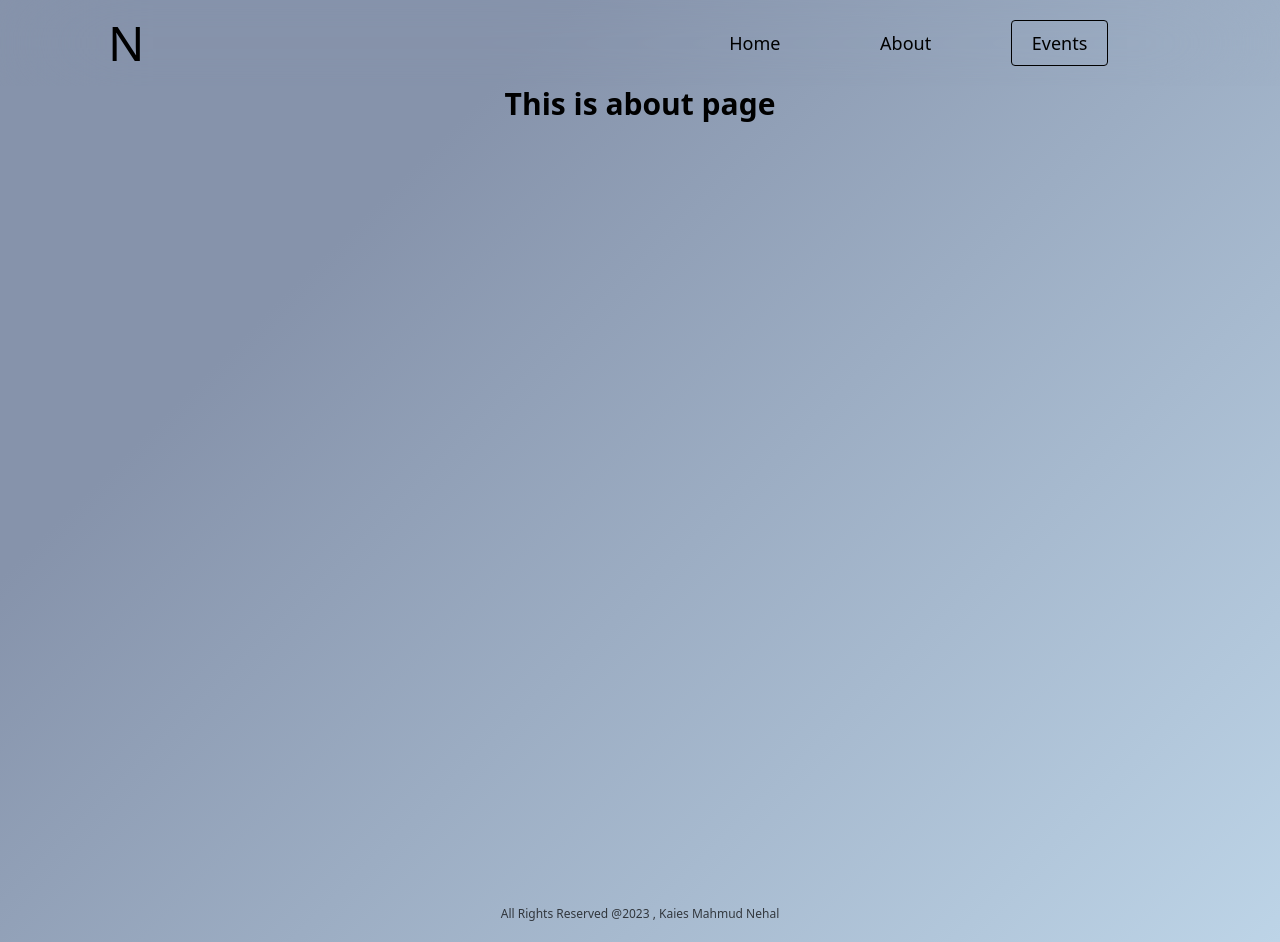
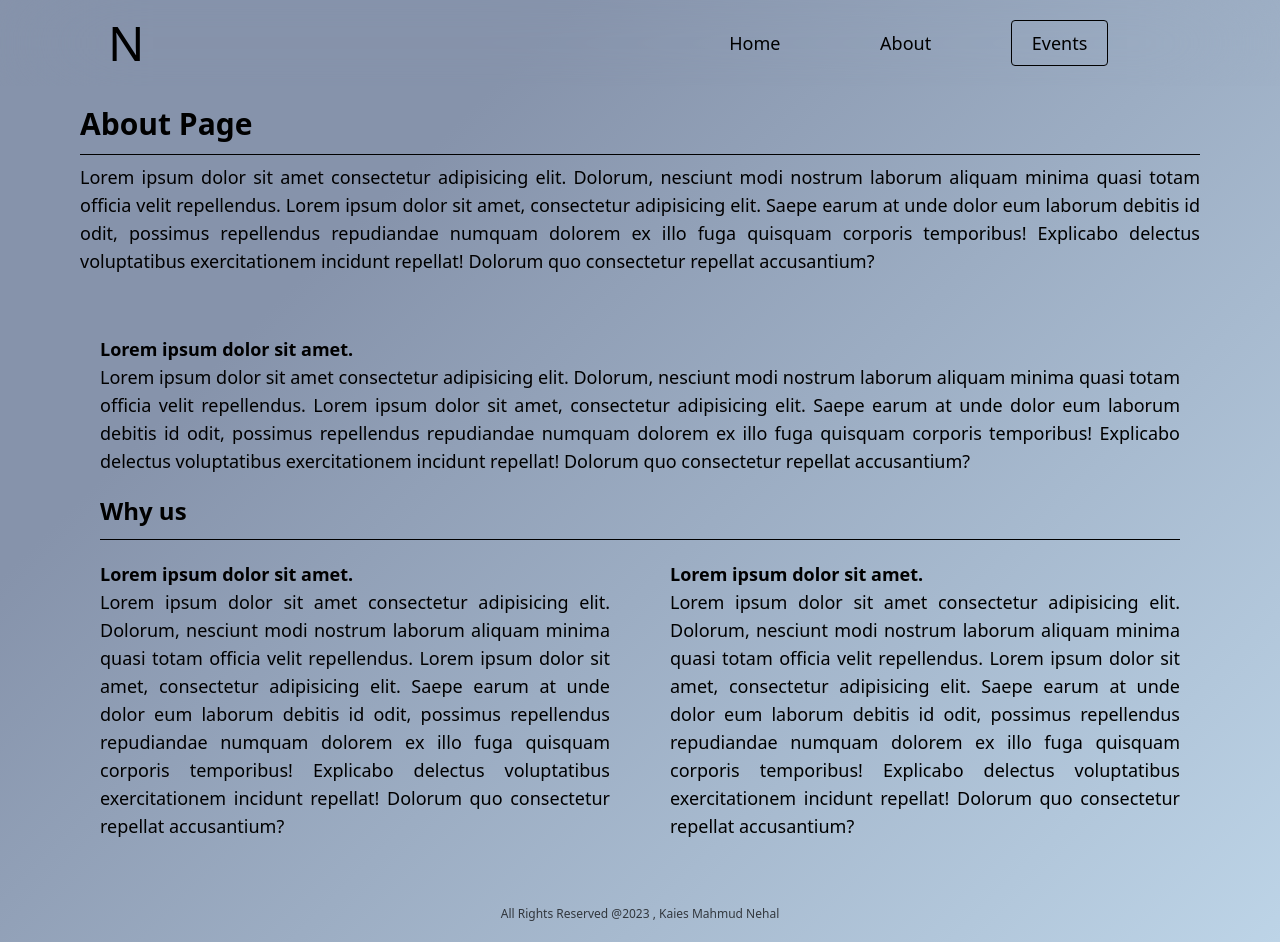
Before and after one commit to kaiesmahmud/Events-App-Nextjs, a Next.js app: page /aboutus in a window 1280 px wide. Built offline with nearby package versions, Linux system fonts and the light colour scheme.

Commit message:
about page updated

```diff
--- a/pages/aboutus.js
+++ b/pages/aboutus.js
@@ -6,9 +6,27 @@ const About = () => {
             <Head>
                 <title>About Page - Events App</title>
             </Head>
-            <div className='text-3xl font-bold text-center min-h-[100vh]'>
-                    This is about page
-            </div>
+            <main className='   min-h-[100vh] px-5 md:px-10 lg:px-20 py-5 text-justify'>
+                <h2 className='text-xl md:text-3xl font-semibold pb-3'>About Page</h2>
+                <hr className=' border-black'/>
+                <p className='text-lg py-2 pb-[60px]'>Lorem ipsum dolor sit amet consectetur adipisicing elit. Dolorum, nesciunt modi nostrum laborum aliquam minima quasi totam officia velit repellendus. Lorem ipsum dolor sit amet, consectetur adipisicing elit. Saepe earum at unde dolor eum laborum debitis id odit, possimus repellendus repudiandae numquam dolorem ex illo fuga quisquam corporis temporibus! Explicabo delectus voluptatibus exercitationem incidunt repellat! Dolorum quo consectetur repellat accusantium?</p>
+                <h3 className='text-lg font-bold px-5'>Lorem ipsum dolor sit amet.</h3>
+                <p className='text-lg px-5'>Lorem ipsum dolor sit amet consectetur adipisicing elit. Dolorum, nesciunt modi nostrum laborum aliquam minima quasi totam officia velit repellendus. Lorem ipsum dolor sit amet, consectetur adipisicing elit. Saepe earum at unde dolor eum laborum debitis id odit, possimus repellendus repudiandae numquam dolorem ex illo fuga quisquam corporis temporibus! Explicabo delectus voluptatibus exercitationem incidunt repellat! Dolorum quo consectetur repellat accusantium?</p>
+                <div className='p-5'>
+                    <h3 className='text-xl md:text-2xl font-semibold pb-3'>Why us</h3>
+                    <hr className=' border-black'/>
+                </div>
+                <div className='flex flex-col md:flex-row gap-5 justify-around items-center'>
+                    <div className='w-[90%]  md:w-[50%]'>
+                        <h3 className='text-lg font-bold px-5'>Lorem ipsum dolor sit amet.</h3>
+                        <p className='text-lg px-5 text-justify'>Lorem ipsum dolor sit amet consectetur adipisicing elit. Dolorum, nesciunt modi nostrum laborum aliquam minima quasi totam officia velit repellendus. Lorem ipsum dolor sit amet, consectetur adipisicing elit. Saepe earum at unde dolor eum laborum debitis id odit, possimus repellendus repudiandae numquam dolorem ex illo fuga quisquam corporis temporibus! Explicabo delectus voluptatibus exercitationem incidunt repellat! Dolorum quo consectetur repellat accusantium?</p>
+                    </div>
+                    <div className='w-[90%]  md:w-[50%]'>
+                        <h3 className='text-lg font-bold px-5'>Lorem ipsum dolor sit amet.</h3>
+                        <p className='text-lg px-5 text-justify'>Lorem ipsum dolor sit amet consectetur adipisicing elit. Dolorum, nesciunt modi nostrum laborum aliquam minima quasi totam officia velit repellendus. Lorem ipsum dolor sit amet, consectetur adipisicing elit. Saepe earum at unde dolor eum laborum debitis id odit, possimus repellendus repudiandae numquam dolorem ex illo fuga quisquam corporis temporibus! Explicabo delectus voluptatibus exercitationem incidunt repellat! Dolorum quo consectetur repellat accusantium?</p>
+                    </div>
+                </div>
+            </main>
         </>
     );
 };
```
